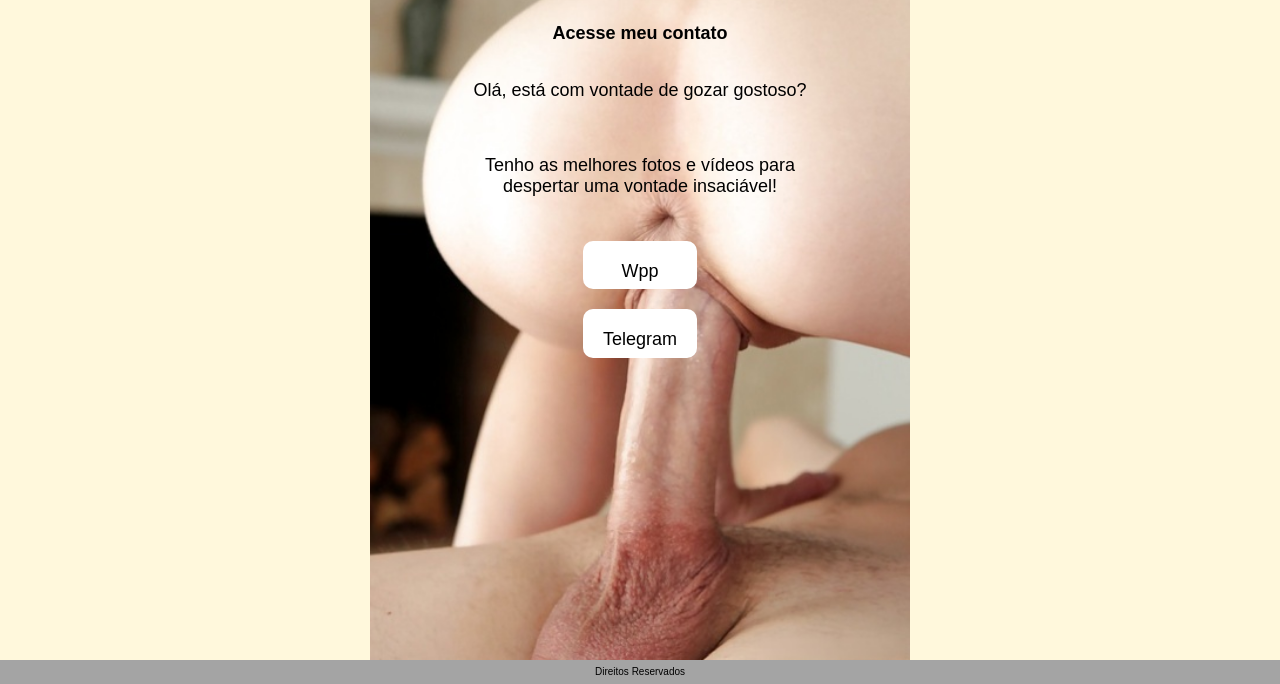
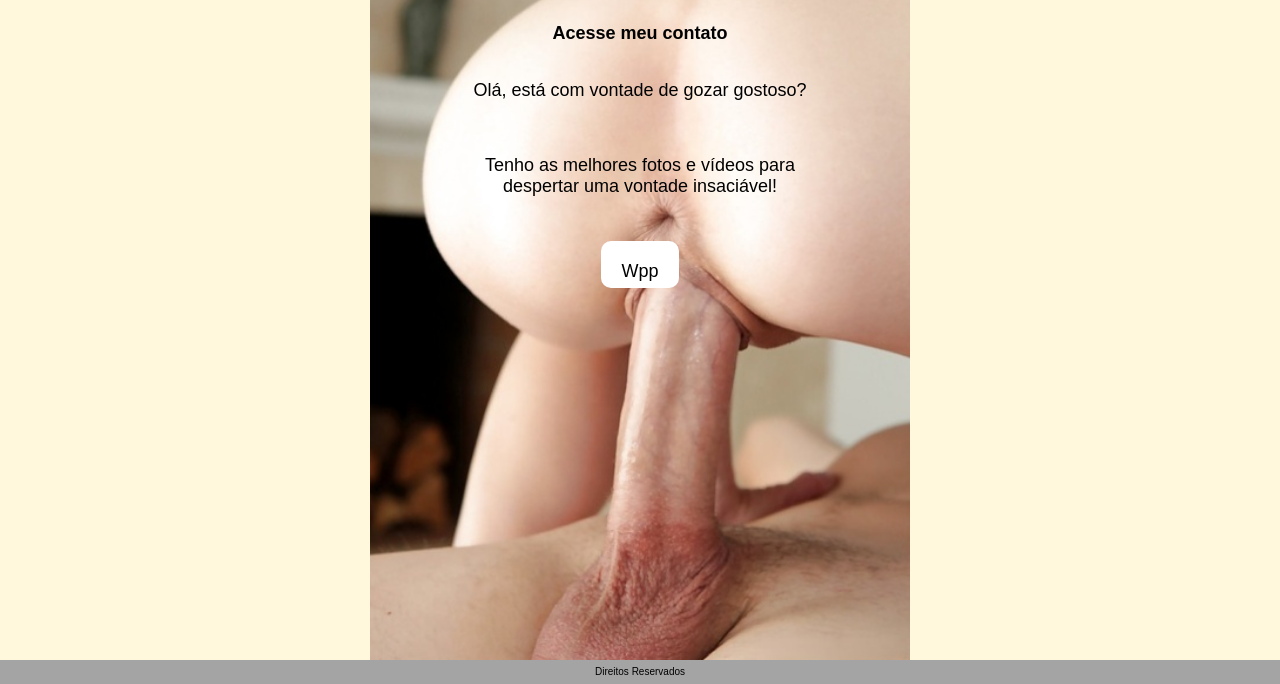
Before and after one commit to Kaio-0708cloud/site, a plain HTML site: page index.html in a window 1280 px wide. Shown: the part 140-824 px from the top of the page. Drawn offline with Linux system fonts and the light colour scheme.

Commit message:
Update index.html

```diff
--- a/index.html
+++ b/index.html
@@ -22,11 +22,6 @@
                         <p class="bloco">Wpp</p>
                     </a>
                 </li>
-                <li>
-                    <a href="https://t.me/RealLifeIntimy" target="_blank">
-                        <p class="bloco">Telegram</p>
-                    </a>
-                </li>
             </ul>
         </div>
     </div>
```
